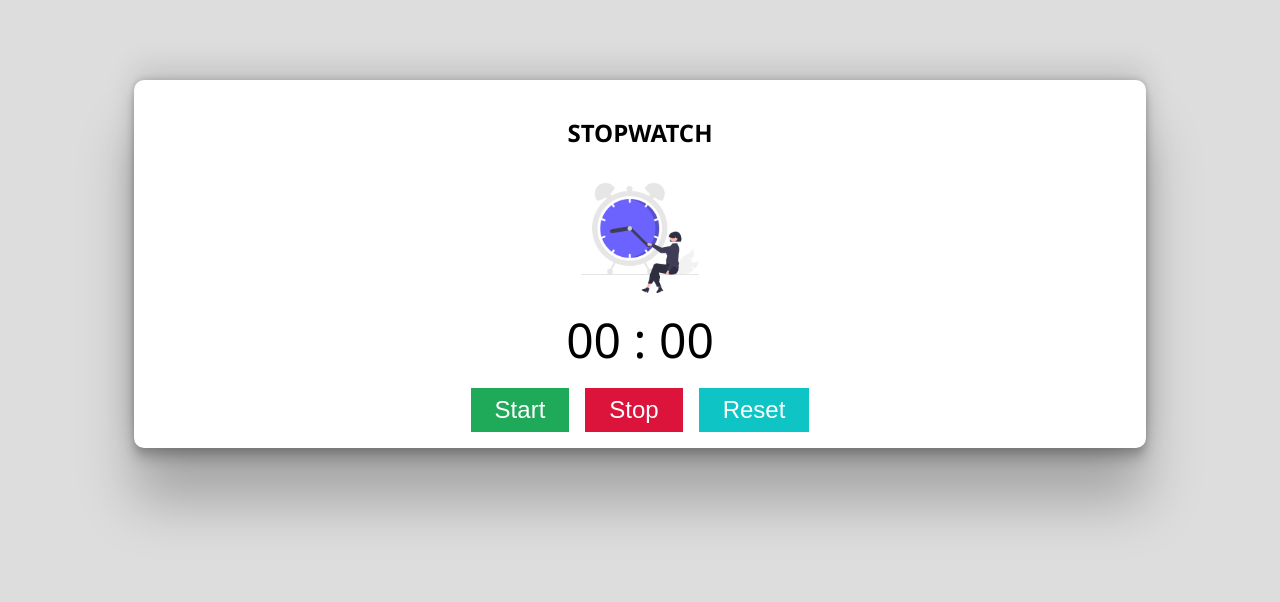
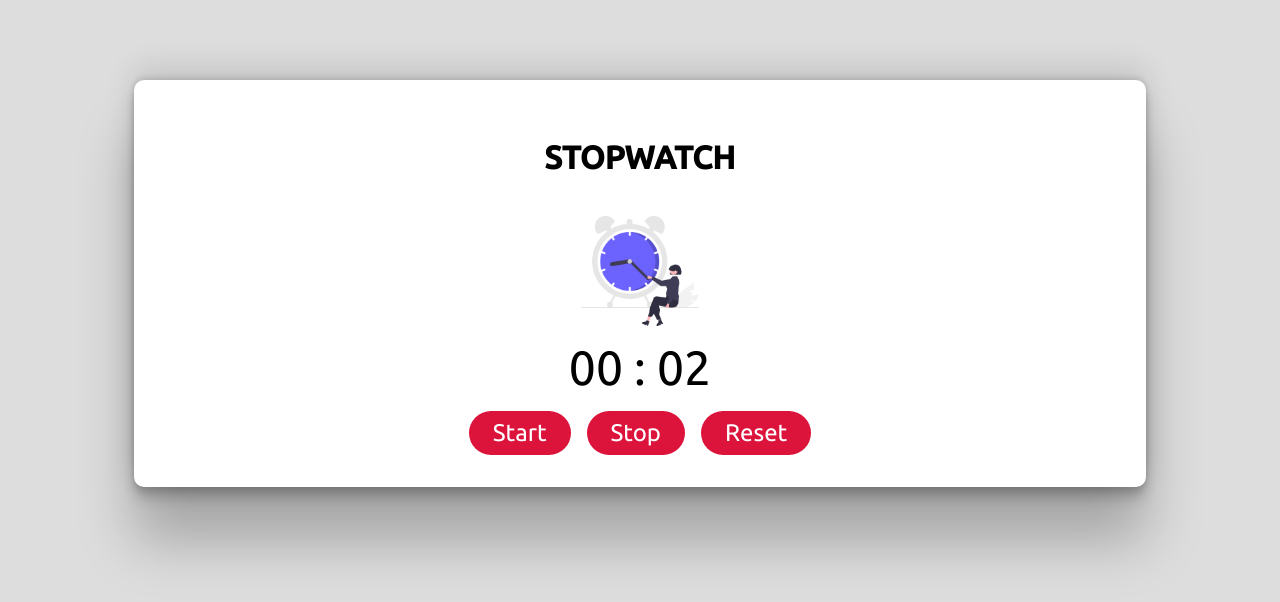
Before and after one commit to itamim345/JS-Stopwatch, a plain HTML site: page index.html in a window 1280 px wide. Both pictures are taken after a click on the button "Start". Drawn offline with Linux system fonts and the light colour scheme.

Commit message:
Done with JS

```diff
--- a/index.html
+++ b/index.html
@@ -13,14 +13,14 @@
             <h2>STOPWATCH</h2>
             <img src="img-1.png" alt="">
             <p>
-                <span class="min">00</span>
+                <span id="min">00</span>
                 <span>:</span>
-                <span class="sec">00</span>
+                <span id="sec">00</span>
             </p>
             <div class="all-btns">
-                <button class="start">Start</button>
-                <button class="stop">Stop</button>
-                <button class="reset">Reset</button>
+                <button id="start">Start</button>
+                <button id="stop">Stop</button>
+                <button id="reset">Reset</button>
             </div>
         </div>
     </div>
--- a/script.js
+++ b/script.js
@@ -0,0 +1,46 @@
+let min = 0;
+let sec = 0;
+let interVal;
+let getMin = document.getElementById('min');
+let getSec = document.getElementById('sec');
+let startBtn = document.getElementById("start");
+let stopBtn = document.getElementById("stop");
+let resetBtn = document.getElementById("reset");
+
+// Start with Event Listener
+startBtn.addEventListener('click', ()=>{
+   interVal = setInterval(timerStart,1000);
+})
+
+// Stop with Event Listener
+stopBtn.addEventListener('click', ()=>{
+    interVal = clearInterval(interVal);
+})
+
+// Reset with Event Listener
+resetBtn.addEventListener('click', ()=>{
+    interVal = clearInterval(interVal);
+    min = '00';
+    sec = '00';
+    getMin.innerHTML = min;
+    getSec.innerHTML =sec;
+})
+
+function timerStart(){
+    sec++;
+    if(sec <= 9){
+        getSec.innerHTML = '0' + sec;
+    }
+    if(sec > 9){
+        getSec.innerHTML = sec;
+    }
+    if(sec >= 60){
+        min ++;
+        getMin.innerHTML = '0' + min;
+        sec = 0;
+        getSec.innerHTML = '0' + sec;
+    }
+    if(min > 9){
+        getMin.innerHTML = min;
+    }
+}
--- a/style.css
+++ b/style.css
@@ -1,6 +1,10 @@
+/* Font */
+@import url('https://fonts.googleapis.com/css2?family=Ubuntu:wght@400;500&display=swap');
+
+/* CSS */
 body{
     background: #ddd;
-    font-family: 'Segoe UI', Tahoma, Geneva, Verdana, sans-serif;
+    font-family: 'Ubuntu', sans-serif;
 }
 .container{
     width: 80%;
@@ -14,12 +18,15 @@ body{
     border-radius: 10px;
     background: #fff;
     margin: 10vh 0;
-    padding: 1rem;
+    padding: 2rem;
     box-shadow: rgba(0, 0, 0, 0.25) 0px 54px 55px, rgba(0, 0, 0, 0.12) 0px -12px 30px, rgba(0, 0, 0, 0.12) 0px 4px 6px, rgba(0, 0, 0, 0.17) 0px 12px 13px, rgba(0, 0, 0, 0.09) 0px -3px 5px;
 }
 img {
     width: 10rem;
     border-radius: 10px;
+}
+h2{
+    font-size: 2rem;
 }
 p{
     font-size: 3rem;
@@ -38,6 +45,8 @@ p{
     font-size: 1.5rem;
     margin: 0 .5rem;
     cursor: pointer;
+    font-family: 'Ubuntu', sans-serif;
+    border-radius: 2rem;
 }
 .all-btns .start {
     background-color: #1FAA59;
```
